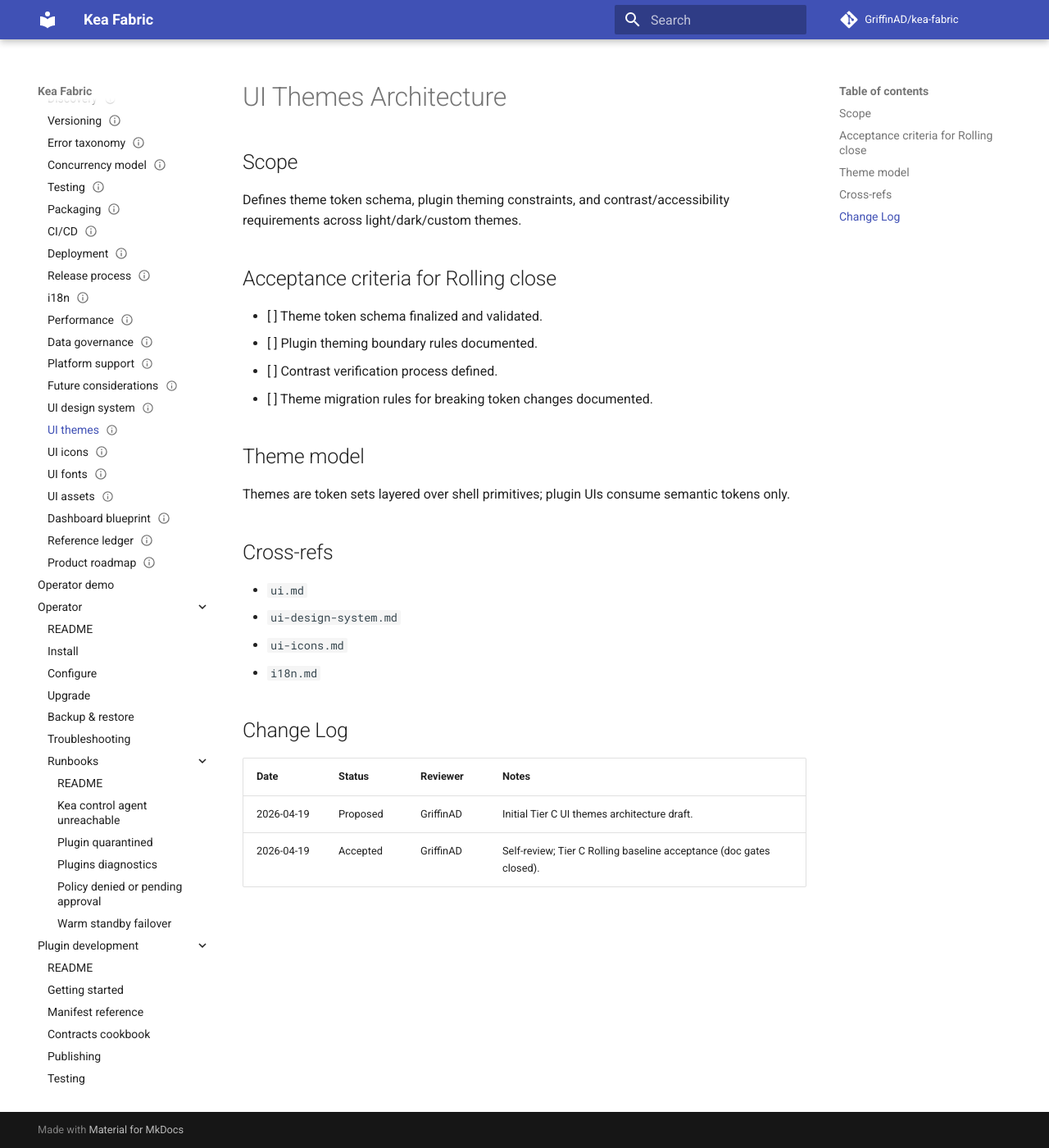
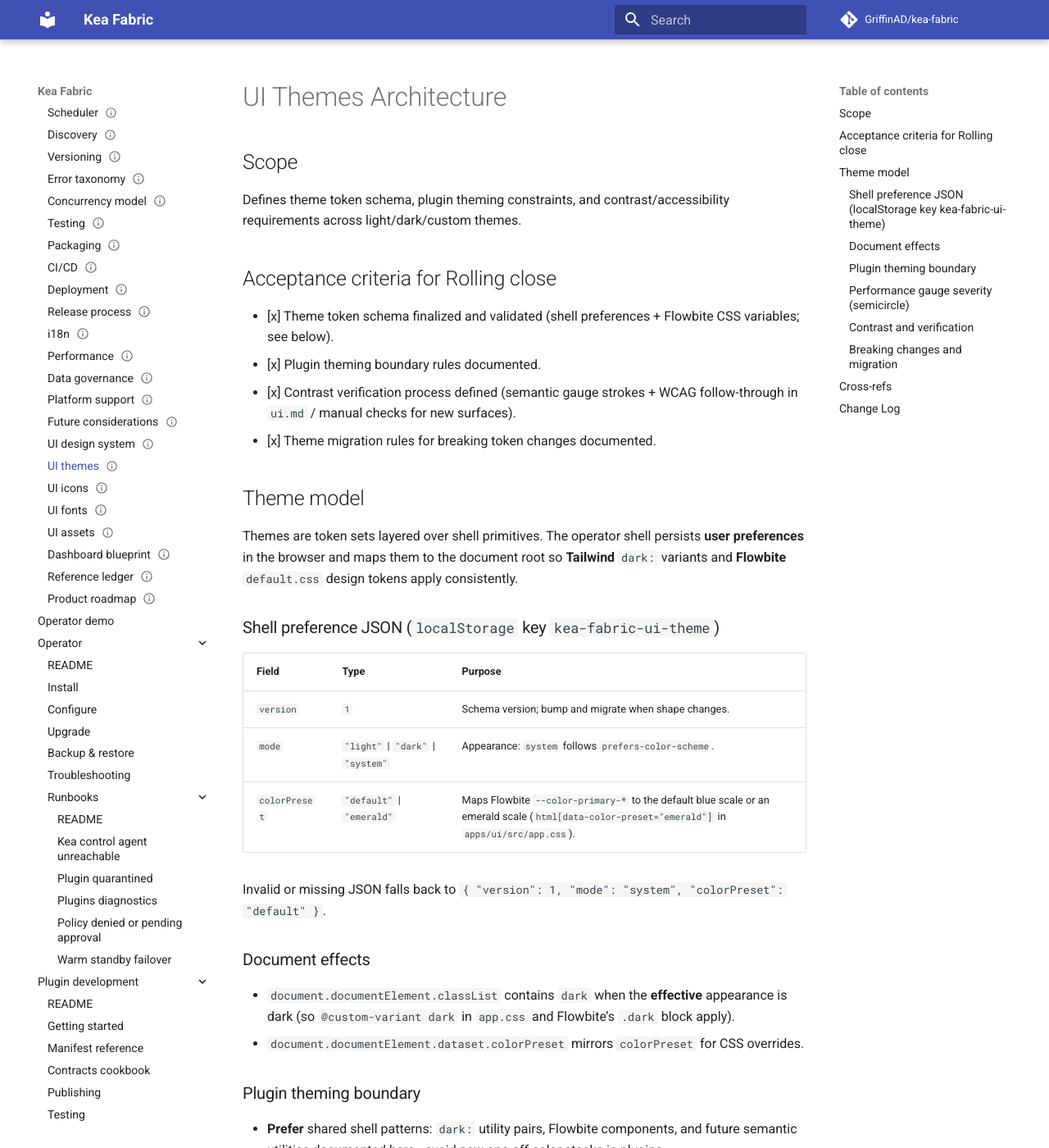
Before and after one commit to GriffinAD/dns-fabric, an MkDocs documentation site: the page built from docs/architecture/ui-themes.md, in a window 1280 px wide and 1400 px high. Shown: the whole window at 82% size. Built offline with MkDocs 1.6.1 and Material for MkDocs 9.7.7, drawn with Linux system fonts in a browser that asks for light colours; comment, search, counter and statistics services are not loaded; some of the changed text lies outside the part shown.

Commit message:
docs: expand ui-themes for shell preferences and gauge bands
- Document storage schema, documentElement mapping, plugin boundary
- Note gauge half-open ranges and migration via version field

Signed-off-by: GriffinAD <nigel.surridge@btinternet.com>

```diff
--- a/docs/architecture/ui-themes.md
+++ b/docs/architecture/ui-themes.md
@@ -20,15 +20,70 @@ requirements across light/dark/custom themes.
 
 ## Acceptance criteria for Rolling close
 
-- [ ] Theme token schema finalized and validated.
-- [ ] Plugin theming boundary rules documented.
-- [ ] Contrast verification process defined.
-- [ ] Theme migration rules for breaking token changes documented.
+- [x] Theme token schema finalized and validated (shell preferences + Flowbite
+      CSS variables; see below).
+- [x] Plugin theming boundary rules documented.
+- [x] Contrast verification process defined (semantic gauge strokes + WCAG
+      follow-through in `ui.md` / manual checks for new surfaces).
+- [x] Theme migration rules for breaking token changes documented.
 
 ## Theme model
 
-Themes are token sets layered over shell primitives; plugin UIs consume semantic
-tokens only.
+Themes are token sets layered over shell primitives. The operator shell
+persists **user preferences** in the browser and maps them to the document root
+so **Tailwind** `dark:` variants and **Flowbite** `default.css` design tokens
+apply consistently.
+
+### Shell preference JSON (`localStorage` key `kea-fabric-ui-theme`)
+
+| Field | Type | Purpose |
+| --- | --- | --- |
+| `version` | `1` | Schema version; bump and migrate when shape changes. |
+| `mode` | `"light"` \| `"dark"` \| `"system"` | Appearance: `system` follows `prefers-color-scheme`. |
+| `colorPreset` | `"default"` \| `"emerald"` | Maps Flowbite `--color-primary-*` to the default blue scale or an emerald scale (`html[data-color-preset="emerald"]` in `apps/ui/src/app.css`). |
+
+Invalid or missing JSON falls back to `{ "version": 1, "mode": "system", "colorPreset": "default" }`.
+
+### Document effects
+
+- `document.documentElement.classList` contains `dark` when the **effective**
+  appearance is dark (so `@custom-variant dark` in `app.css` and Flowbite’s
+  `.dark` block apply).
+- `document.documentElement.dataset.colorPreset` mirrors `colorPreset` for CSS
+  overrides.
+
+### Plugin theming boundary
+
+- **Prefer** shared shell patterns: `dark:` utility pairs, Flowbite components,
+  and future semantic utilities documented here—avoid new one-off color stacks in
+  plugins.
+- **Do not** add parallel font, icon, or third-party design systems (see `ui.md`,
+  `ui-icons.md`, `ui-fonts.md`, ADR-0046).
+- Untrusted or iframe-hosted UIs remain isolated per `ui.md`; this document
+  governs **in-process** Svelte plugin tiles only.
+
+### Performance gauge severity (semicircle)
+
+Load gauges use a single color for the **progress** stroke derived from the
+**current** reading (not a gradient along the arc), with **half-open** ranges:
+
+- `[0, 70)` — green; `[70, 80)` — yellow; `[80, 90)` — orange; `[90, 100]` — red.
+
+See `apps/ui/src/lib/components/gaugeThresholds.ts` (`gaugePercentBand`).
+
+### Contrast and verification
+
+- New chrome or tiles should be checked in **light and dark** effective modes
+  and, when using `colorPreset`, in **default** and **emerald** accents.
+- Error and success text should use existing semantic reds/greens; gauge strokes
+  use the mapped Tailwind `stroke-*` classes from `gaugeProgressStrokeClass`.
+
+### Breaking changes and migration
+
+- If `kea-fabric-ui-theme` fields are renamed or `version` is incremented,
+  provide a one-time read of legacy keys in `loadThemePreferences` (or bump
+  `version` and reset to defaults) and document the change in this file’s
+  **Change Log**.
 
 ## Cross-refs
 
@@ -43,3 +98,4 @@ tokens only.
 | --- | --- | --- | --- |
 | 2026-04-19 | Proposed | GriffinAD | Initial Tier C UI themes architecture draft. |
 | 2026-04-19 | Accepted | GriffinAD | Self-review; Tier C Rolling baseline acceptance (doc gates closed). |
+| 2026-04-22 | Accepted | GriffinAD | Documented storage schema, `data-color-preset`, gauge bands, plugin rules. |
```
Also changed, not shown: other parts of docs/architecture/ui-themes.md (+1 -1 lines).
